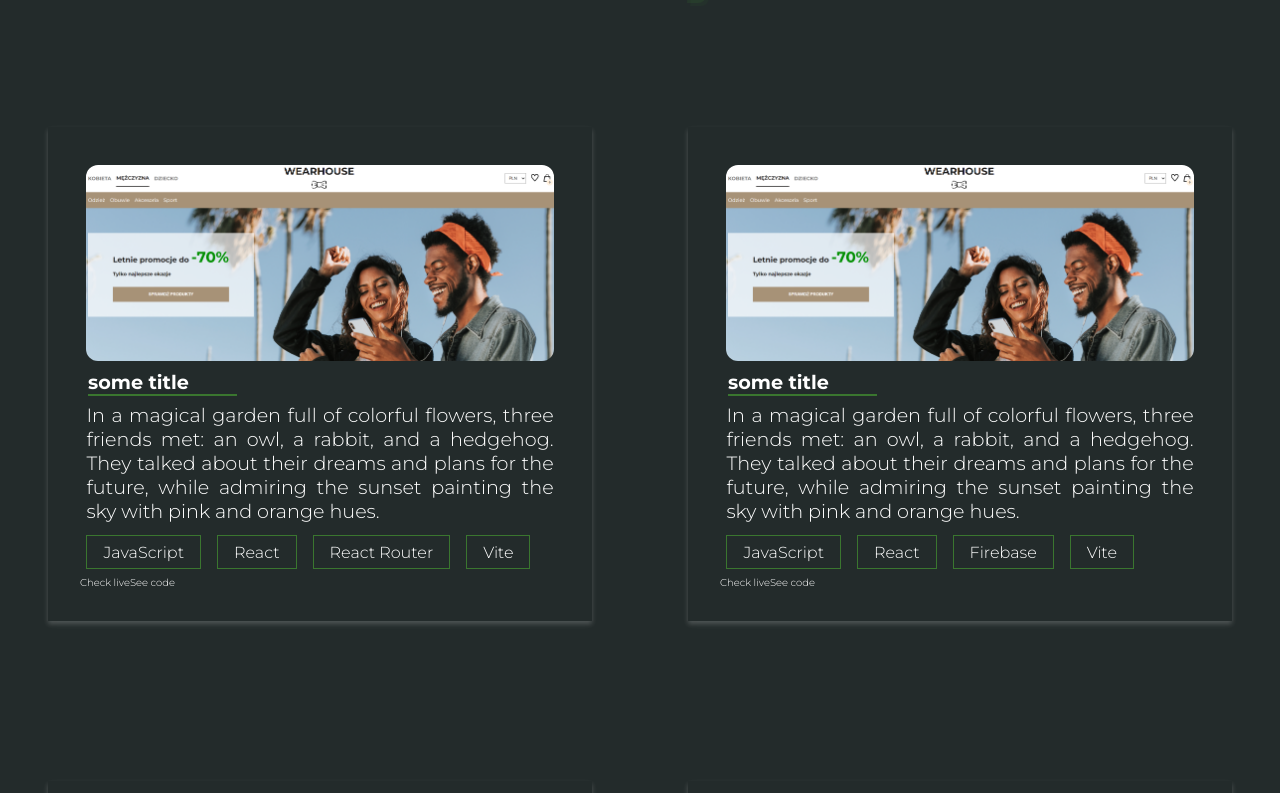
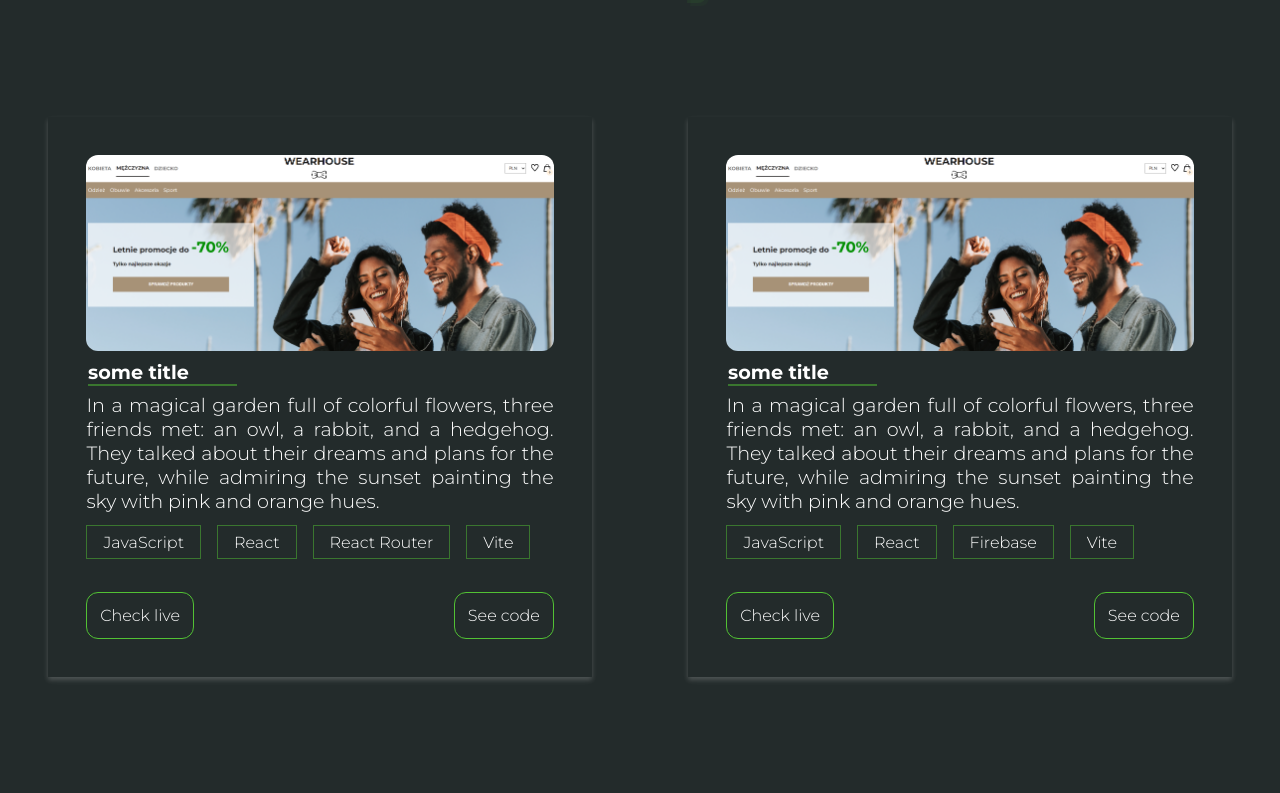
Before and after one commit to GrzegorzKopacki/Portfolio, a React (Vite) app in the folder portfolioPage/: page / in a window 1280 px wide. Shown: the part 3127-3920 px from the top of the page. Built offline with nearby package versions, Linux system fonts and the light colour scheme.

Commit message:
styled linkContainer

```diff
--- a/portfolioPage/src/components/ProjectsSection/ProjectsSection.jsx
+++ b/portfolioPage/src/components/ProjectsSection/ProjectsSection.jsx
@@ -33,7 +33,7 @@ export function ProjectsSection({ language }) {
 								))}
 							</ul>
 						</div>
-						<div>
+						<div className={styles.linkContainer}>
 							<a href={project.live}>Check live</a>
 							<a href={project.github}>See code</a>
 						</div>
--- a/portfolioPage/src/components/ProjectsSection/ProjectsSection.module.css
+++ b/portfolioPage/src/components/ProjectsSection/ProjectsSection.module.css
@@ -9,6 +9,9 @@
 	width: 85%;
 	box-shadow: var(--shadow);
 	padding: 2rem;
+	display: flex;
+	flex-direction: column;
+	height: 80%;
 }
 
 .imageContainer {
@@ -23,14 +26,6 @@
 	border-radius: 12px;
 	transition: all 0.3s;
 }
-
-/* .projectContentCard:nth-child(even) img {
-	transform: rotate(1deg);
-}
-
-.projectContentCard:nth-child(odd) img {
-	transform: rotate(-1deg);
-} */
 
 .projectContentCard img:hover {
 	transform: rotate(25deg) scale(1.6);
@@ -82,6 +77,21 @@
 	&:hover {
 		border: 1px solid rgba(82, 194, 52, 0.9);
 	}
+}
+
+.linkContainer {
+	display: flex;
+	justify-content: space-between;
+	padding: 0.4rem;
+    margin-top: auto;
+}
+
+.linkContainer a {
+	cursor: pointer;
+	padding: 0.8rem;
+	border: 1px solid #52c234;
+    font-size: 1rem;
+    border-radius: 12px;
 }
 
 @media only screen and (min-width: 1000px) {
```
